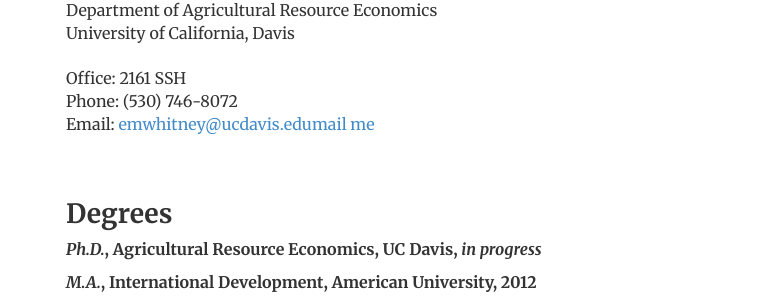
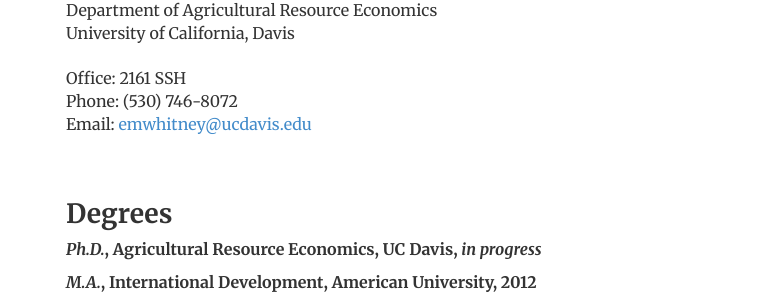
Before and after one commit to edwardmw/edwardmwhitney, a Jekyll site: the page built from cv/index.html, in a window 1280 px wide and 900 px high. Shown: the part 180-485 px from the top of the window, without its empty margins (250-1012 px from the left). Built offline with Jekyll 4.4.1, drawn with Linux system fonts in a browser that asks for light colours.

Commit message:
commit2.9rrr

```diff
--- a/cv/index.html
+++ b/cv/index.html
@@ -19,7 +19,7 @@
 				<br>
 				Office: 2161 SSH<br>
 				Phone: (530) 746-8072<br>
-				Email: <a href="mailto:emailme@edwardmwhitney.com" target="_blank"><span class="obfuscate">ude.sivadcu@yentihwme</span>mail me</a>
+				Email: <a href="mailto:emailme@edwardmwhitney.com" target="_blank"><span class="obfuscate">ude.sivadcu@yentihwme</span></a>
 				</address>
 				</div>
 
```
